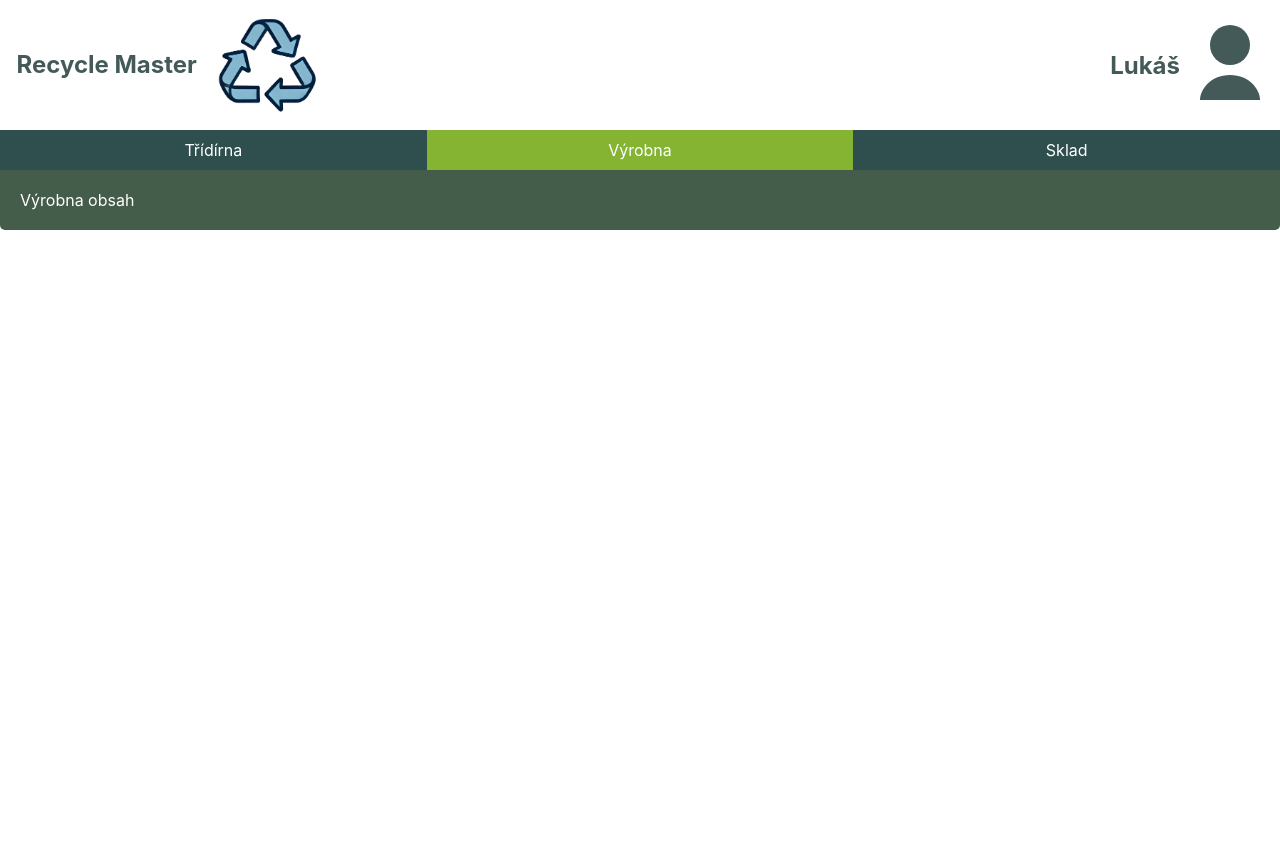
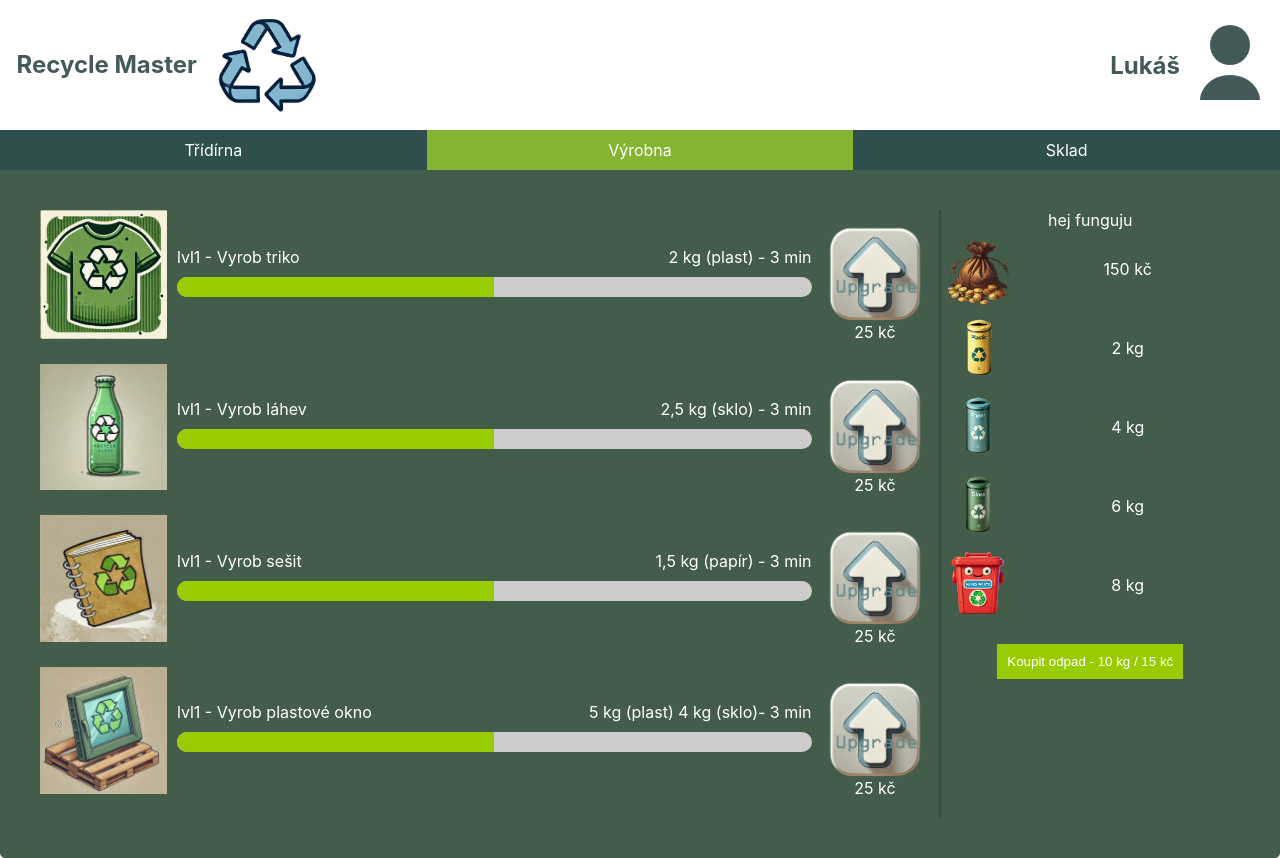
Before and after one commit to luky08/BP_recycle_master, a React (Create React App) app: page / in a window 1280 px wide. Both pictures are taken after a click on the element "Výrobna". Before the commit the page ends 800 px from the top, so only its background shows below. Built offline with nearby package versions, Linux system fonts and the light colour scheme.

Commit message:
Přidal jsem inventorList do všech tabs

```diff
--- a/src/components/Inventory.js
+++ b/src/components/InventoryList.js
@@ -1,9 +1,10 @@
 import React from "react";
-import "./Inventory.css";
+import "./InventoryList.css";
 
 const Inventory = () => {
   return (
     <div className="right-section">
+      hej funguju
       <div className="info-box">
         <div className="info-row">
           <div className="picture">
--- a/src/pages/Manufacture.js
+++ b/src/pages/Manufacture.js
@@ -1,8 +1,87 @@
 import React from "react";
 import "./Manufacture.css";
+import InventoryList from "../components/InventoryList.js";
 
 const Manufacture = () => {
-  return <div className="page">Výrobna obsah</div>;
+  return (
+    <div className="page content">
+      <div className="left-section">
+        <div className="main-row">
+          <div className="left">
+            <img src="img/triko.png" alt="Převoz odpadu" />
+          </div>
+          <div className="middle">
+            <div className="text">
+              <div>lvl1 - Vyrob triko</div>
+              <div>2 kg (plast) - 3 min</div>
+            </div>
+            <div className="progress-bar">
+              <div className="progress"></div>
+            </div>
+          </div>
+          <div className="right">
+            <img src="img/upgrade-text.png" alt="Upgrade" />
+            <div className="price"> 25 kč</div>
+          </div>
+        </div>
+        <div className="main-row">
+          <div className="left">
+            <img src="img/lahev.png" alt="Třídění odpadu" />
+          </div>
+          <div className="middle">
+            <div className="text">
+              <div>lvl1 - Vyrob láhev</div>
+              <div>2,5 kg (sklo) - 3 min</div>
+            </div>
+            <div className="progress-bar">
+              <div className="progress"></div>
+            </div>
+          </div>
+          <div className="right">
+            <img src="img/upgrade-text.png" alt="Upgrade" />
+            <div className="price"> 25 kč</div>
+          </div>
+        </div>
+        <div className="main-row">
+          <div className="left">
+            <img src="img/sesit.png" alt="Třídění odpadu" />
+          </div>
+          <div className="middle">
+            <div className="text">
+              <div>lvl1 - Vyrob sešit</div>
+              <div>1,5 kg (papír) - 3 min</div>
+            </div>
+            <div className="progress-bar">
+              <div className="progress"></div>
+            </div>
+          </div>
+          <div className="right">
+            <img src="img/upgrade-text.png" alt="Upgrade" />
+            <div className="price"> 25 kč</div>
+          </div>
+        </div>
+        <div className="main-row">
+          <div className="left">
+            <img src="img/okno.png" alt="Třídění odpadu" />
+          </div>
+          <div className="middle">
+            <div className="text">
+              <div>lvl1 - Vyrob plastové okno</div>
+              <div>5 kg (plast) 4 kg (sklo)- 3 min</div>
+            </div>
+            <div className="progress-bar">
+              <div className="progress"></div>
+            </div>
+          </div>
+          <div className="right">
+            <img src="img/upgrade-text.png" alt="Upgrade" />
+            <div className="price"> 25 kč</div>
+          </div>
+        </div>
+      </div>
+      <InventoryList />
+    </div>
+  );
 };
 
 export default Manufacture;
--- a/src/pages/SortingStation.js
+++ b/src/pages/SortingStation.js
@@ -1,10 +1,10 @@
 import React from "react";
 import "./SortingStation.css";
+import InventoryList from "../components/InventoryList.js";
 
 const SortingStation = () => {
   return (
-    <div className="sorting-station">
-      <div className="content">
+    <div className="sorting-station content">
       <div className="left-section">
         <div className="main-row">
           <div className="left">
@@ -44,44 +44,7 @@ const SortingStation = () => {
           </div>
         </div>
       </div>
-        <div className="right-section">
-          <div className="info-box">
-            <div className="info-row">
-              <div className="picture">
-                <img src="/img/peníze.png" alt="Peníze" />
-              </div>
-              <div className="text">150 kč </div>
-            </div>
-            <div className="info-row">
-              <div className="picture">
-                <img src="/img/plast.png" alt="Plast" />
-              </div>
-              <div className="text">2 kg </div>
-            </div>
-            <div className="info-row">
-              <div className="picture">
-                <img src="/img/papír.png" alt="Plast" />
-              </div>
-              <div className="text">4 kg </div>
-            </div>
-            <div className="info-row">
-              <div className="picture">
-                <img src="/img/sklo.png" alt="Plast" />
-              </div>
-              <div className="text">6 kg </div>
-            </div>
-            <div className="info-row">
-              <div className="picture">
-                <img src="/img/smešný koš.png" alt="Plast" />
-              </div>
-              <div className="text">8 kg </div>
-            </div>
-          </div>
-          <button className="purchase-button">
-            Koupit odpad - 10 kg / 15 kč
-          </button>
-        </div>
-      </div>
+      <InventoryList />
     </div>
   );
 };
--- a/src/pages/Storage.js
+++ b/src/pages/Storage.js
@@ -1,8 +1,76 @@
 import React from "react";
 import "./Storage.css";
+import InventoryList from "../components/InventoryList.js";
 
 const Storage = () => {
-  return <div className="page">Sklad obsah</div>;
+  return (
+    <div className="page content">
+      <div className="left-section stock">
+        <div className="main-row">
+          <div className="left">
+            <img src="img/triko.png" alt="Převoz odpadu" />
+          </div>
+          <div className="middle">
+            <div className="text">
+              <div>Triko</div>
+              <div>Množství: 3 Cena: 15kč</div>
+            </div>
+          </div>
+          <div className="right">
+            <button>Prodat 1x</button>
+            <button>Prodat vše</button>
+          </div>
+        </div>
+        <div className="main-row">
+          <div className="left">
+            <img src="img/lahev.png" alt="Třídění odpadu" />
+          </div>
+          <div className="middle">
+            <div className="text">
+              <div>Triko</div>
+              <div>Množství: 4 Cena: 8kč</div>
+            </div>
+          </div>
+          <div className="right">
+            <button>Prodat 1x</button>
+            <button>Prodat vše</button>
+          </div>
+        </div>
+        <div className="main-row">
+          <div className="left">
+            <img src="img/sesit.png" alt="Třídění odpadu" />
+          </div>
+          <div className="middle">
+            <div className="text">
+              <div>Triko</div>
+              <div>Množství: 15 Cena: 20kč</div>
+            </div>
+          </div>
+          <div className="right">
+            <button>Prodat 1x</button>
+            <button>Prodat vše</button>
+          </div>
+        </div>
+        <div className="main-row">
+          <div className="left">
+            <img src="img/okno.png" alt="Třídění odpadu" />
+          </div>
+
+          <div className="middle">
+            <div className="text">
+              <div>Triko</div>
+              <div>Množství: 1 Cena: 40kč</div>
+            </div>
+          </div>
+          <div className="right">
+            <button>Prodat 1x</button>
+            <button>Prodat vše</button>
+          </div>
+        </div>
+      </div>
+      <InventoryList />
+    </div>
+  );
 };
 
 export default Storage;
```
Also changed, not shown: src/components/Inventory.css (deleted), src/components/InventoryList.css (added), src/logo.svg (deleted). Lines whose indentation alone changed are shown as unchanged.
